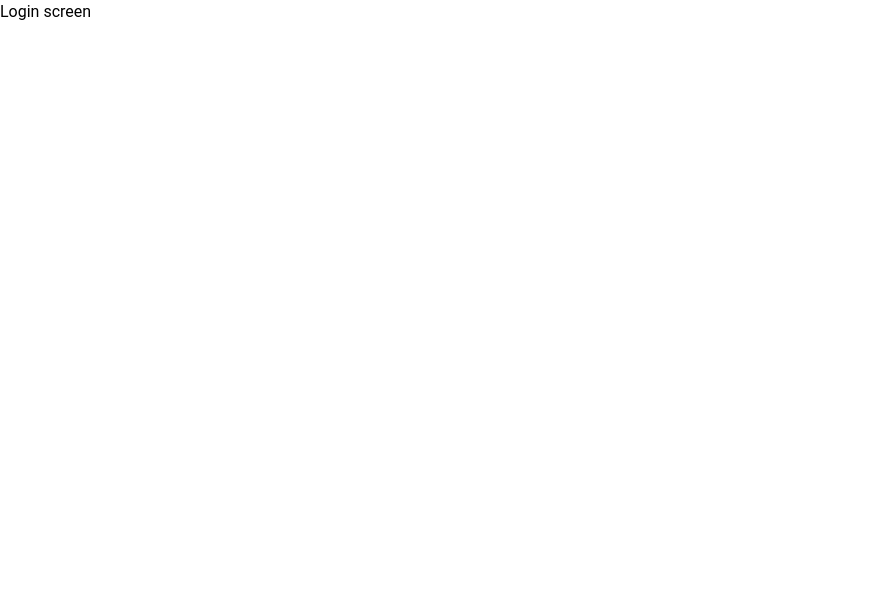
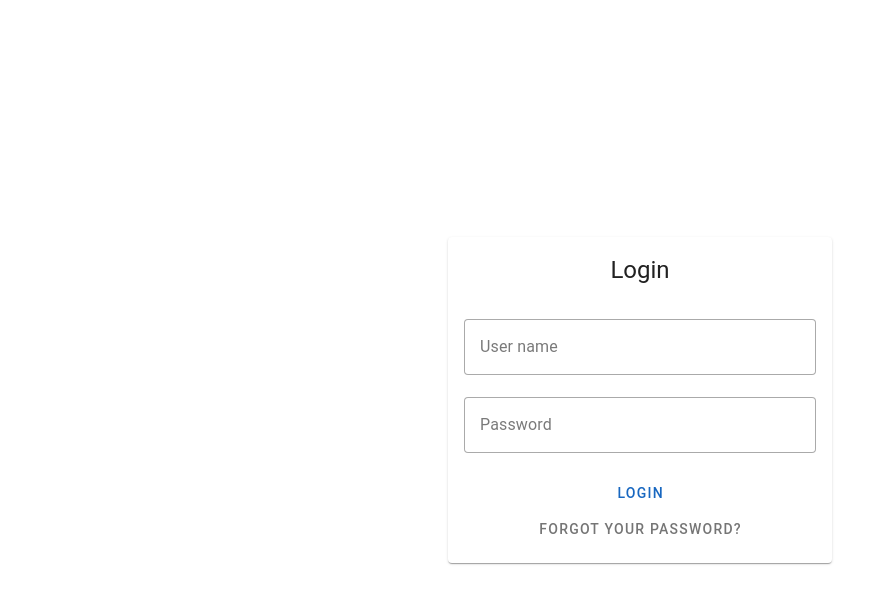
Before and after one commit to localhost5001/CvProject, a Vue app in the folder client/: page /login in a window 1280 px wide. Shown: the top 604 px of the page, without its empty margins (0-895 px from the left). Built offline with nearby package versions, Linux system fonts and the light colour scheme.

Commit message:
Implement login screen UI

```diff
--- a/client/src/features/login/views/index.vue
+++ b/client/src/features/login/views/index.vue
@@ -3,5 +3,32 @@
 </script>
 
 <template>
-    <div>Login screen</div>
+    <v-container class="d-flex justify-center align-center" style="height: 100vh;">
+         <v-card plain width="30vw">
+            <v-card-text class="text-center text-h5">
+                Login
+            </v-card-text>
+            <v-card-text>
+                <v-text-field
+                    hint="User Name"
+                    label="User name"
+                    variant="outlined"
+                />
+
+                <v-text-field
+                    hint="Password"
+                    label="Password"
+                    type="password"
+                    variant="outlined"
+                />
+
+                <v-btn block variant="contained-flat" color="primary">
+                    Login
+                </v-btn>
+                <v-btn block variant="plain">
+                    Forgot your password?
+                </v-btn>
+            </v-card-text>
+        </v-card>
+    </v-container>
 </template>
```
